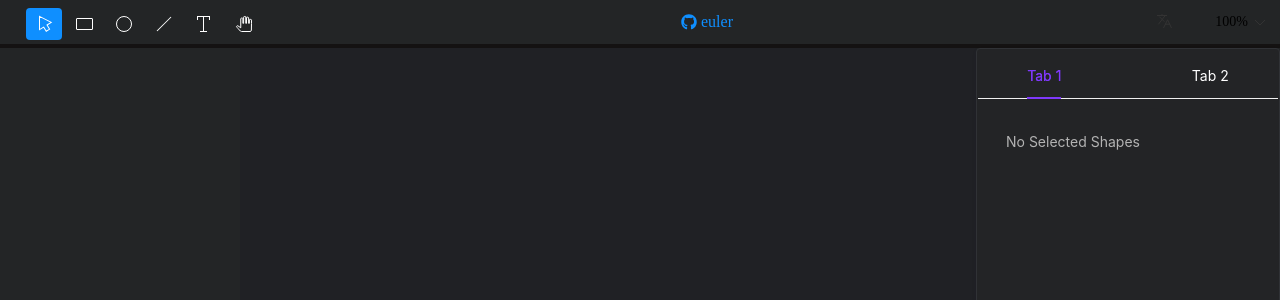
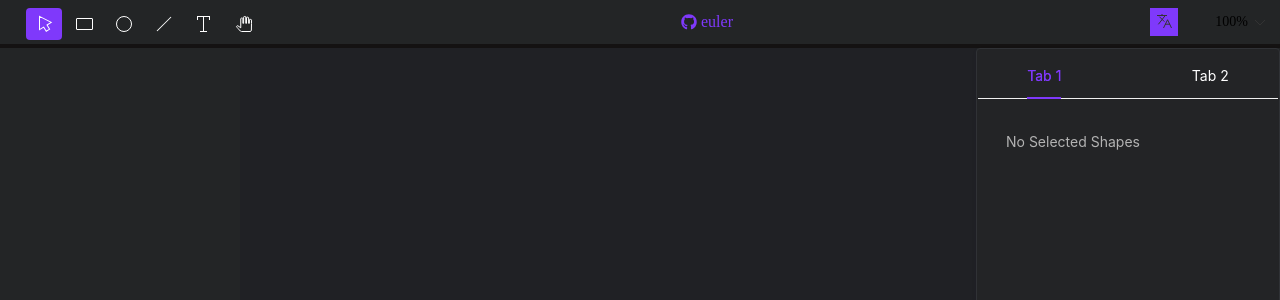
Before and after one commit to yangdan001/ola-canvas-menu-tree, a React (Create React App) app in the folder packages/euler/: page / in a window 1280 px wide. Shown: the top 300 px of the page. Built offline with nearby package versions, Linux system fonts and the light colour scheme.

Commit message:
主题色

```diff
--- a/packages/euler/src/components/Header/components/Title/index.tsx
+++ b/packages/euler/src/components/Header/components/Title/index.tsx
@@ -6,7 +6,7 @@ const Title: FC = () => {
   return (
     <div className="euler-header-title">
       <GithubOutlined />
-      <a href="https://github.com/F-star/euler" target="_blank">
+      <a href="#" target="_blank">
         euler
       </a>
     </div>
--- a/packages/euler/src/components/Header/components/Title/style.scss
+++ b/packages/euler/src/components/Header/components/Title/style.scss
@@ -4,13 +4,13 @@
     display: flex;
     justify-content: center;
     align-items: center;
-    color: #0f8fff;
+    color: #7F39FB;
     user-select: none;
 
     a {
       margin-left: 4px;
       text-decoration: none;
-      color: #0f8fff;
+      color: #7F39FB;
     }
   }
 }
--- a/packages/euler/src/components/Header/components/Toolbar/Toolbar.scss
+++ b/packages/euler/src/components/Header/components/Toolbar/Toolbar.scss
@@ -7,9 +7,5 @@
     svg{
       color: #fff;
     }
-    svg:hover{
-      color: #000;
-    }
-
   }
 }
--- a/packages/euler/src/components/Header/components/Toolbar/components/ToolBtn/ToolBtn.scss
+++ b/packages/euler/src/components/Header/components/Toolbar/components/ToolBtn/ToolBtn.scss
@@ -34,13 +34,13 @@
     }
 
     &:hover {
-      background-color: #f2f2f2;
+      background-color: #7F39FB;
       .tooltip {
         display: block;
       }
     }
     &.active {
-      background-color: #0f8fff;
+      background-color: #7F39FB;
       color: #fff;
     }
   }
--- a/packages/euler/src/components/LocaleSelector/LocaleSelector.scss
+++ b/packages/euler/src/components/LocaleSelector/LocaleSelector.scss
@@ -2,13 +2,16 @@
   .locale-selector {
     margin-right: 4px;
     padding: 2px;
-
+    background-color: #7F39FB;
     font-size: 0;
     cursor: pointer;
+    div,span{
+      color: #fff;
+    }
 
     &:hover,
     &.active {
-      background-color: #f5f5f5;
+      background-color: #7F39FB;
     }
   }
 
@@ -25,13 +28,13 @@
       display: block;
       padding: 4px 16px;
       font-size: 14px;
-      color: #333;
+      color: #7F39FB;
       text-decoration: none;
 
       cursor: pointer;
       &:hover {
         color: #fff;
-        background-color: #0f8fff;
+        background-color: #7F39FB;
       }
     }
   }
--- a/packages/euler/src/components/ZoomActions/ZoomActions.scss
+++ b/packages/euler/src/components/ZoomActions/ZoomActions.scss
@@ -43,7 +43,7 @@
 
         &:hover {
           color: #fff;
-          background-color: #0f8fff;
+          background-color: #7F39FB;
         }
       }
 
--- a/packages/euler/src/components/ZoomActions/components/ActionItem/ActionItem.scss
+++ b/packages/euler/src/components/ZoomActions/components/ActionItem/ActionItem.scss
@@ -13,7 +13,7 @@
 
     &:hover {
       color: #fff;
-      background-color: #0f8fff;
+      background-color: #7F39FB;
     }
 
     .euler-action-item {
--- a/packages/euler/src/components/ZoomActions/components/ZoomInput/style.scss
+++ b/packages/euler/src/components/ZoomActions/components/ZoomInput/style.scss
@@ -2,7 +2,8 @@
   .euler-zoom-input {
     box-sizing: border-box;
     padding: 5px 8px;
-    border: 2px solid #0f8fff;
+    border: 2px solid #7F39FB;
+    color: #fff;
     border-radius: 4px;
     width: 100%;
     font-size: 12px;
```
